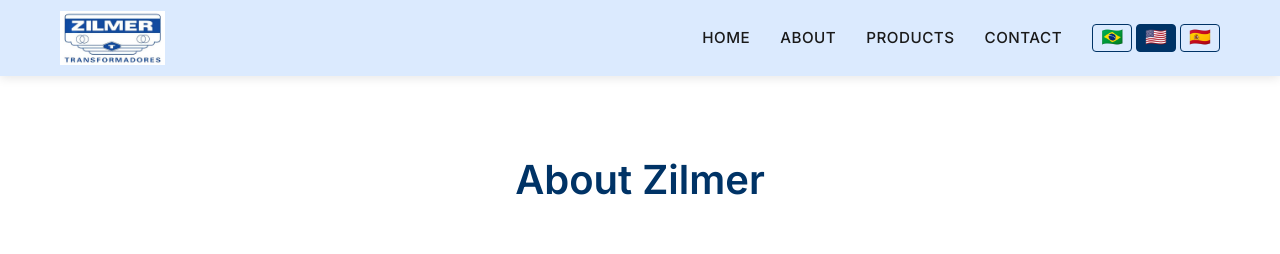
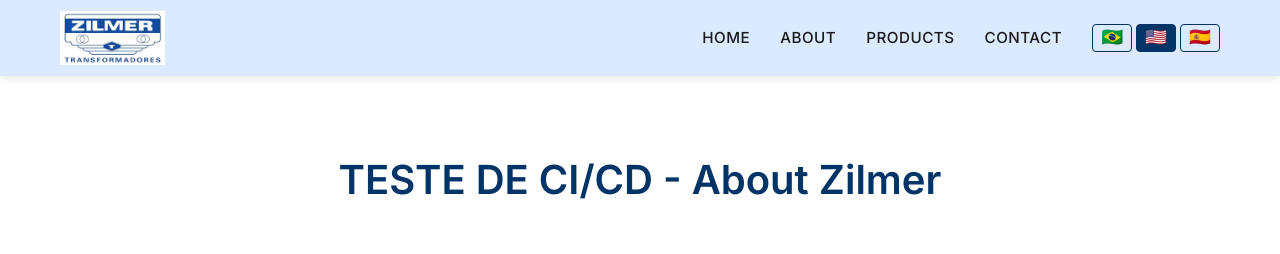
Before and after one commit to MatheusRiedo/Zilmer-teste2, a Next.js app: page /en/sobre in a window 1280 px wide. Shown: the top 254 px of the page. Built offline with nearby package versions, Linux system fonts and the light colour scheme.

Commit message:
Update page title to include 'TESTE DE CI/CD'

```diff
--- a/app/[locale]/sobre/page.tsx
+++ b/app/[locale]/sobre/page.tsx
@@ -34,7 +34,7 @@
   return (
     <section className={styles.page}>
       <div className="container">
-        <h1>{t('title')}</h1>
+        <h1>TESTE DE CI/CD - {t('title')}</h1>
         <div className={styles.content}>
           <div className={styles.intro}>
             {renderText(t('intro'))}
```
